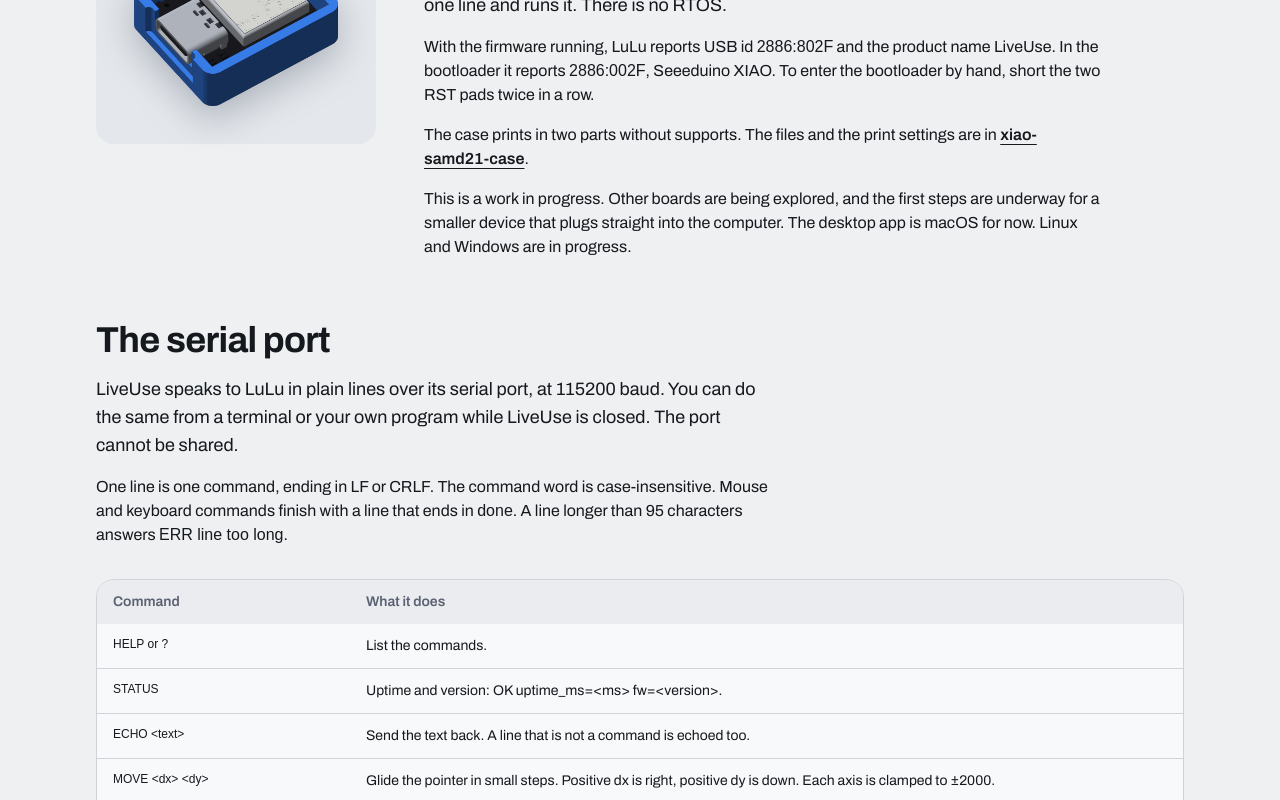
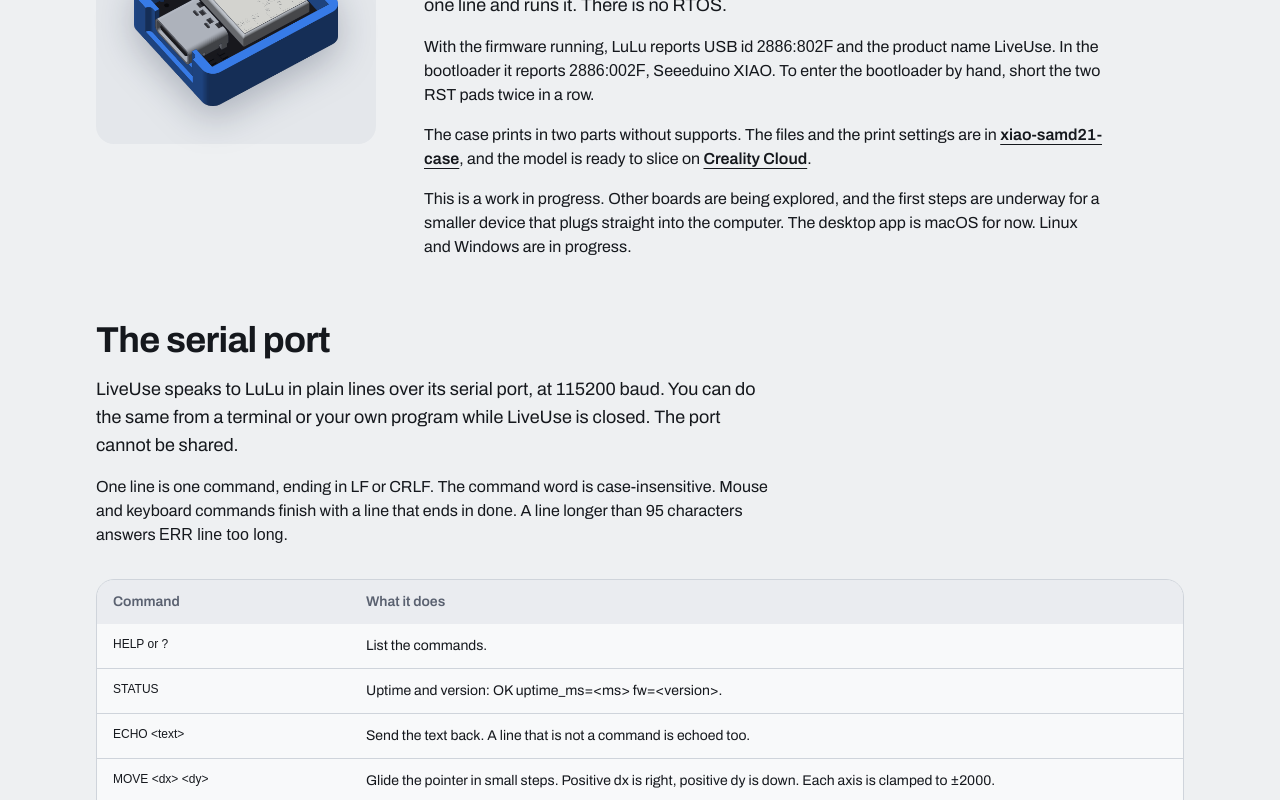
Before and after one commit to yortyrh/liveuse, a Next.js app in the folder web/: page /help in a window 1280 px wide. Shown: the part 5240-6040 px from the top of the page. Built offline with nearby package versions, Linux system fonts and the light colour scheme; no server answers; a web font is replaced by a local one.

Commit message:
feat(web): link the LuLu case on Creality Cloud
Give people who want to print LuLu a ready-to-slice model next to the source files, from the
LuLu section, the help page, and the footer.

```diff
--- a/web/src/app/help/page.tsx
+++ b/web/src/app/help/page.tsx
@@ -2,7 +2,7 @@ import type { Metadata } from "next";
 import type { ReactNode } from "react";
 import Image from "next/image";
 import { SiteShell } from "@/components/site-shell";
-import { CASE_REPO, FIRMWARE_DOCS } from "@/lib/links";
+import { CASE_PRINT, CASE_REPO, FIRMWARE_DOCS } from "@/lib/links";
 
 export const metadata: Metadata = {
   title: "Help",
@@ -154,6 +154,10 @@ export default function HelpPage() {
               in{" "}
               <a className="font-semibold underline underline-offset-4" href={CASE_REPO}>
                 xiao-samd21-case
+              </a>
+              , and the model is ready to slice on{" "}
+              <a className="font-semibold underline underline-offset-4" href={CASE_PRINT}>
+                Creality Cloud
               </a>
               .
             </p>
--- a/web/src/components/hardware.tsx
+++ b/web/src/components/hardware.tsx
@@ -2,7 +2,7 @@ import Image from "next/image";
 import { Fragment, type ReactNode } from "react";
 import { TextLink } from "@/components/primary-link";
 import { formatBytes, getFirmware } from "@/lib/firmware";
-import { BOARD_WIKI, CASE_REPO, FIRMWARE_DOCS, RELEASES_REPO } from "@/lib/links";
+import { BOARD_WIKI, CASE_PRINT, CASE_REPO, FIRMWARE_DOCS, RELEASES_REPO } from "@/lib/links";
 
 const path = [
   {
@@ -128,6 +128,7 @@ export function HardwareSection() {
             ]}
           />
           <div className="flex flex-wrap gap-x-6 gap-y-3">
+            <TextLink href={CASE_PRINT}>Print it from Creality Cloud</TextLink>
             <TextLink href={CASE_REPO}>Case source on GitHub</TextLink>
             <TextLink href={BOARD_WIKI}>Seeed XIAO guide</TextLink>
           </div>
--- a/web/src/components/site-footer.tsx
+++ b/web/src/components/site-footer.tsx
@@ -3,12 +3,13 @@
 import { usePathname } from "next/navigation";
 import { Logo } from "@/components/logo";
 import { TextLink } from "@/components/primary-link";
-import { CASE_REPO, FIRMWARE_DOCS, RELEASES_REPO } from "@/lib/links";
+import { CASE_PRINT, CASE_REPO, FIRMWARE_DOCS, RELEASES_REPO } from "@/lib/links";
 
 const projects = [
   { href: `${RELEASES_REPO}/releases`, label: "App and firmware releases" },
   { href: FIRMWARE_DOCS, label: "Firmware guide" },
   { href: CASE_REPO, label: "LuLu case files" },
+  { href: CASE_PRINT, label: "LuLu on Creality Cloud" },
 ];
 
 const links = [
--- a/web/src/lib/links.ts
+++ b/web/src/lib/links.ts
@@ -2,3 +2,4 @@ export const RELEASES_REPO = "https://github.com/yortyrh/liveuse-releases";
 export const FIRMWARE_DOCS = `${RELEASES_REPO}#readme`;
 export const CASE_REPO = "https://github.com/yortyrh/xiao-samd21-case";
 export const BOARD_WIKI = "https://wiki.seeedstudio.com/Seeeduino-XIAO/";
+export const CASE_PRINT = "https://www.crealitycloud.com/model-detail/xiao-samd21-case";
```
